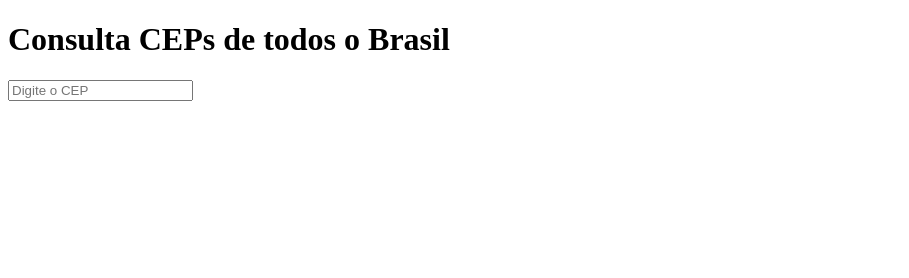
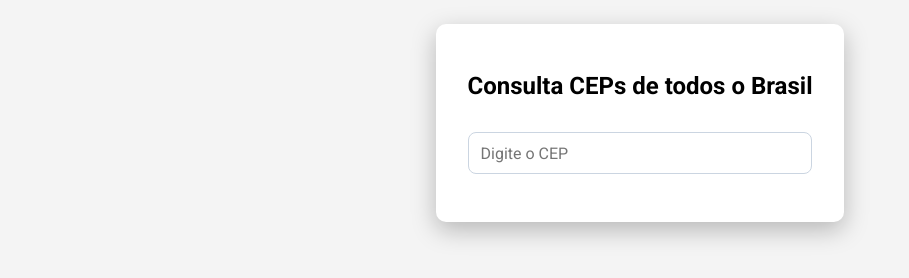
Before and after one commit to pauloolivetti/Fatec-2026, a website: page Desenvolvimento Web atv-2/public/pages/Index.html in a window 1280 px wide. Shown: the whole page, without its empty margins (0-909 px from the left). Drawn offline with Linux system fonts and the light colour scheme.

Commit message:
continuão atv-2

```diff
--- a/Desenvolvimento Web atv-2/public/assets/css/main.css
+++ b/Desenvolvimento Web atv-2/public/assets/css/main.css
@@ -1,2 +1,44 @@
 /* @import carrega uma folha de estilo externa (Google Fonts) */
-@import url("https://fonts.googleapis.com/css2?family=Roboto:wght@400;500;700&")
+@import url("https://fonts.googleapis.com/css2?family=Roboto:wght@400;500;700&display=swap");
+
+* {
+    box-sizing: border-box;
+}
+
+body {
+    margin: 0;
+    font-family: "Roboto";
+    background-color: #f4f4f4;
+    display: flex;
+    justify-content: center;
+    align-items: self-start;
+    min-height: 100vh;
+    padding: 1.5rem;
+
+
+
+}
+
+.card{
+    display: flex;
+    flex-direction: column;
+    max-width: 41.25rem;
+    background-color: #fff;
+    border-radius: 0.625rem;
+    box-shadow: 0 0.5rem 1.5rem rgba(0, 0, 0, 0.25);
+    padding: 2rem;
+    gap: 1rem;
+}
+
+.title {
+    font-size: 1.5rem;
+    text-align: center;
+}
+
+#search-input {
+    width: 100%;
+    padding: 0.65rem 0.75rem;
+    border-radius: 0.5rem;
+    border: 0.0625rem solid #cbd5e1;
+    font: inherit;
+}
--- a/Desenvolvimento Web atv-2/public/assets/js/main.js
+++ b/Desenvolvimento Web atv-2/public/assets/js/main.js
@@ -0,0 +1,24 @@
+const input = document.getElementById("search-input");
+const result = document.getElementById("result");
+
+function showresult(message){
+    result.textContent = message;
+}
+
+function handlecepSearch(){
+    const rawCep = input.value.replace(/\D/g,"");
+}
+
+    if( rawCep.length != 8 ){
+        showresult("CEP inválido. Use 8 números (ex: 12345678 ou 12.328-070).");
+
+    }
+
+
+
+
+input.addEventListener("keydown",function(event) {
+    if (event.key == "Enter" ) {
+        handlecepSearch();
+    }
+})
--- a/Desenvolvimento Web atv-2/public/pages/Index.html
+++ b/Desenvolvimento Web atv-2/public/pages/Index.html
@@ -4,13 +4,15 @@
     <meta charset="UTF-8">
     <link rel="icon" href="https://www.cps.sp.gov.br/favicon.ico" />
     <meta name="viewport" content="width=device-width, initial-scale=1.0" />
+    <link rel="stylesheet" href="/assets/css/main.css" />
     <title>DMS | CEP</title>
 </head>
 <body>
     <main class="card">
-        <h1>Consulta CEPs de todos o Brasil</h1>
+        <h1 class="title">Consulta CEPs de todos o Brasil</h1>
         <input id="search-input" placeholder="Digite o CEP" />
-
+        <section id="result"></section>
     </main>
+    <script src="/assets/js/main.js"></script>
 </body>
 </html>
--- a/Desenvolvimento Web atv-2/server.js
+++ b/Desenvolvimento Web atv-2/server.js
@@ -22,3 +22,5 @@ app.get("/", function(req, res){
     res.sendFile(filePath)
 
 })
+
+app.use("/assets", express.static(path.join(publicPath, "assets")));
```
